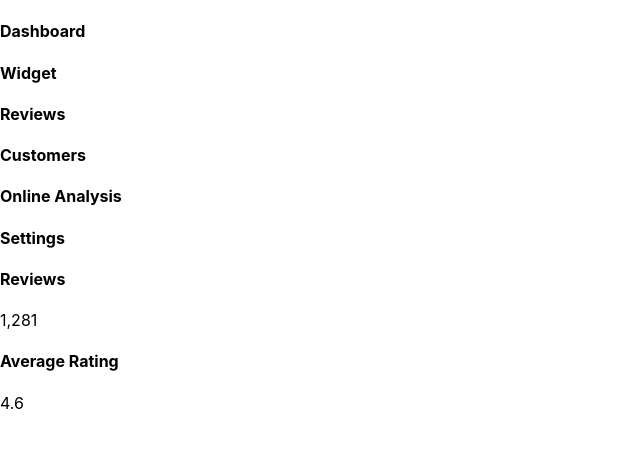
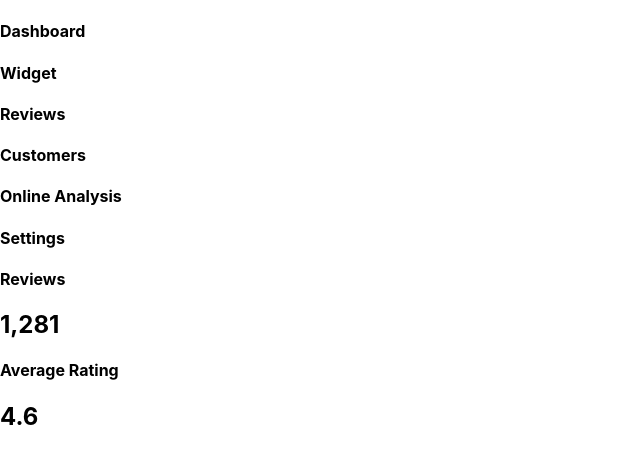
Before and after one commit to ryanshipley/dashboard, a React (Create React App) app: page / in a window 1280 px wide. Shown: the top 464 px of the page, without its empty margins (0-640 px from the left). Built offline with nearby package versions, Linux system fonts and the light colour scheme.

Commit message:
edits font size

```diff
--- a/src/components/average-rating.js
+++ b/src/components/average-rating.js
@@ -2,7 +2,7 @@ function Rating(){
     return(
         <div>
             <h4>Average Rating</h4>
-            4.6
+            <h2>4.6</h2>
         </div>
     );
 };
--- a/src/components/reviews.js
+++ b/src/components/reviews.js
@@ -2,7 +2,7 @@ function Reviews(){
     return(
         <div>
             <h4>Reviews</h4>
-            1,281
+            <h2>1,281</h2>
         </div>
     );
 };
```
